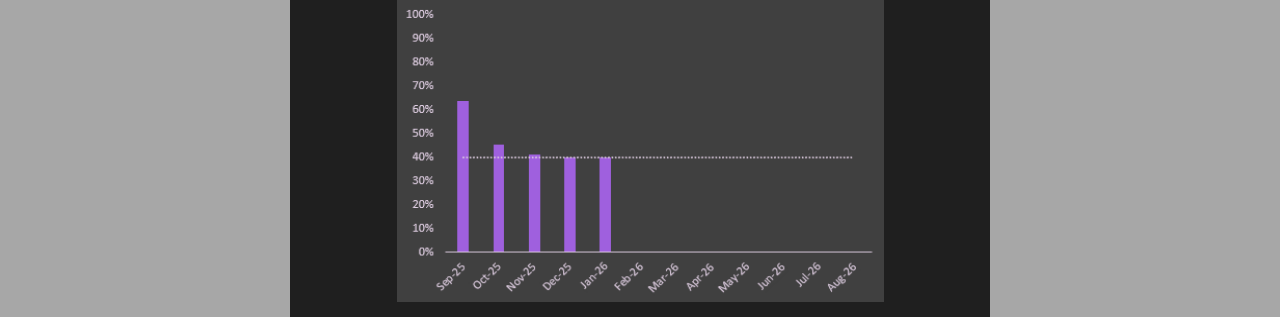
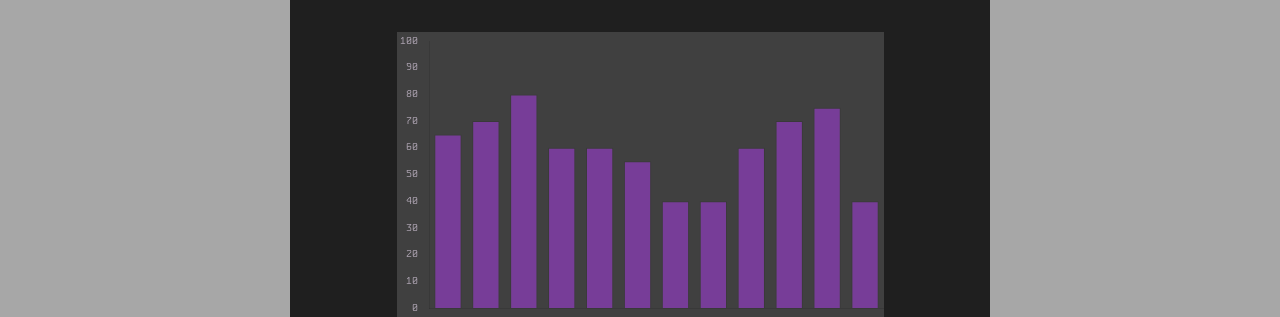
Before and after one commit to ElTigreNumero5/Sware-Eng-Summ1, a plain HTML site: page index.html in a window 1280 px wide. Shown: the top 317 px of the page. Drawn offline with nearby package versions, Linux system fonts and the light colour scheme.

Commit message:
Chart created, styled and placed correctly on front page

```diff
--- a/base.css
+++ b/base.css
@@ -11,7 +11,7 @@ html, body {
 }
 
 
-.canvas {
+.screen_canvas {
     background-color: #A7A7A7;
     display: grid;
     place-items: center;
@@ -24,6 +24,7 @@ html, body {
     background-color: #1F1F1F;
     width: 700px;
     height: 840px;
+    padding-top: 32px;
 }
 
 
@@ -37,3 +38,12 @@ img {
     display: block;
     margin: auto;
 }
+
+
+#historic_attend_chart {
+  display: block;
+  background-color: #404040;
+  width: 487px;
+  height: 302px;
+  margin: 0 auto;
+}
--- a/index.html
+++ b/index.html
@@ -7,18 +7,84 @@
     <link rel="stylesheet" href="base.css" />
 </head>
 <body>
-    <div class="canvas">
+    <!-- Sets up the whole screen -->
+    <div class="screen_canvas">
+        <!-- Sets up only the phone app window within the whole screen-->
         <div class="phone">
-            <img
-                src="images/dummy_att_hist.png"
-                alt="Chart of historic attendance dummy data"
-                width="487"
-                height="302" />
+            <!-- The chart of historic attendance %s and targets, with its own container-->
+            <div>
+                <canvas id="historic_attend_chart"></canvas>
+            </div>
+            <!-- Page title -->
             <h1>Track my attendance</h1>
+            <!-- Navigation buttons-->
             <button type="button">Input attendance</button>
             <button type="button">View attendance</button>
         </div>
     </div>
 
 </body>
+
+<!-- BUILD THE CHART -->
+<!-- Script to  install chart.js from a CDN -->
+<script src="https://cdn.jsdelivr.net/npm/chart.js"></script>
+<!-- JS to then build the chart-->
+<script>
+  const ctx = document.getElementById('historic_attend_chart');
+
+  new Chart(ctx, {
+    type: 'bar',
+    data: {
+      labels: ['Feb25', 'Mar25', 'Apr25', 'May25', 'Jun25', 'Jul25',
+               'Aug25', 'Sep25', 'Oct25', 'Nov25', 'Dec25', 'Jan26'],
+      datasets: [{
+        label: 'Attendance %',
+        data: [65,70,80,60,60,55,40,40,60,70,75,40,60],
+        borderWidth: 1,
+        backgroundColor: '#773D98'
+      }]
+    },
+    options: {
+      responsive: true,
+      maintainAspectRatio: false,
+      plugins: {
+        legend: {
+            display: false
+        },
+        customCanvasBackgroundColor: {
+            color: '#404040'
+        }
+      },
+      scales: {
+        x: {
+          grid: {
+            display: false
+          },
+          ticks: {
+            color: '#AEA4B2',
+            font: {
+                family: 'KodeMono',
+                size: 10
+            }
+          }
+        },
+        y: {
+          beginAtZero: true,
+          max: 100,
+          grid: {
+            display: false
+          },
+          ticks: {
+            color: '#AEA4B2',
+            font: {
+                family: 'KodeMono',
+                size: 10
+            }
+          }
+        }
+      }
+    }
+  });
+</script>
+
 </html>
```
